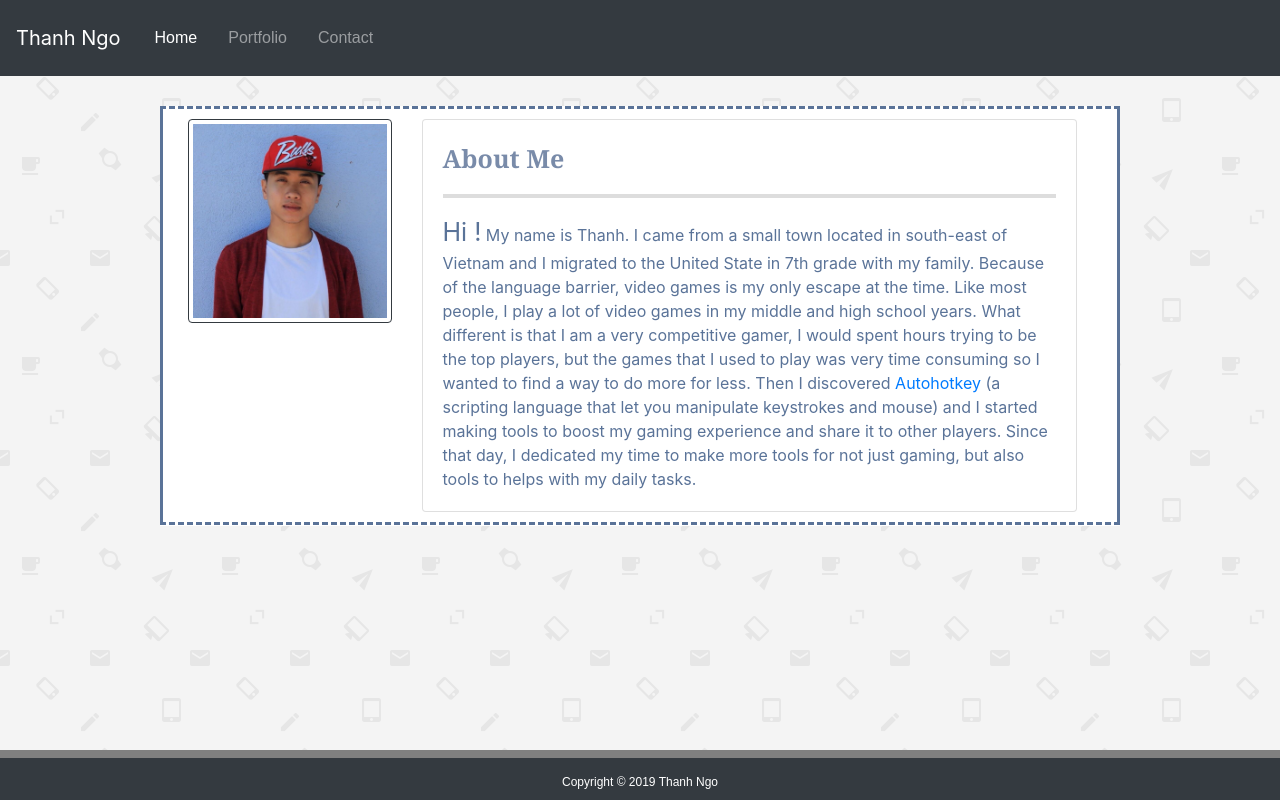
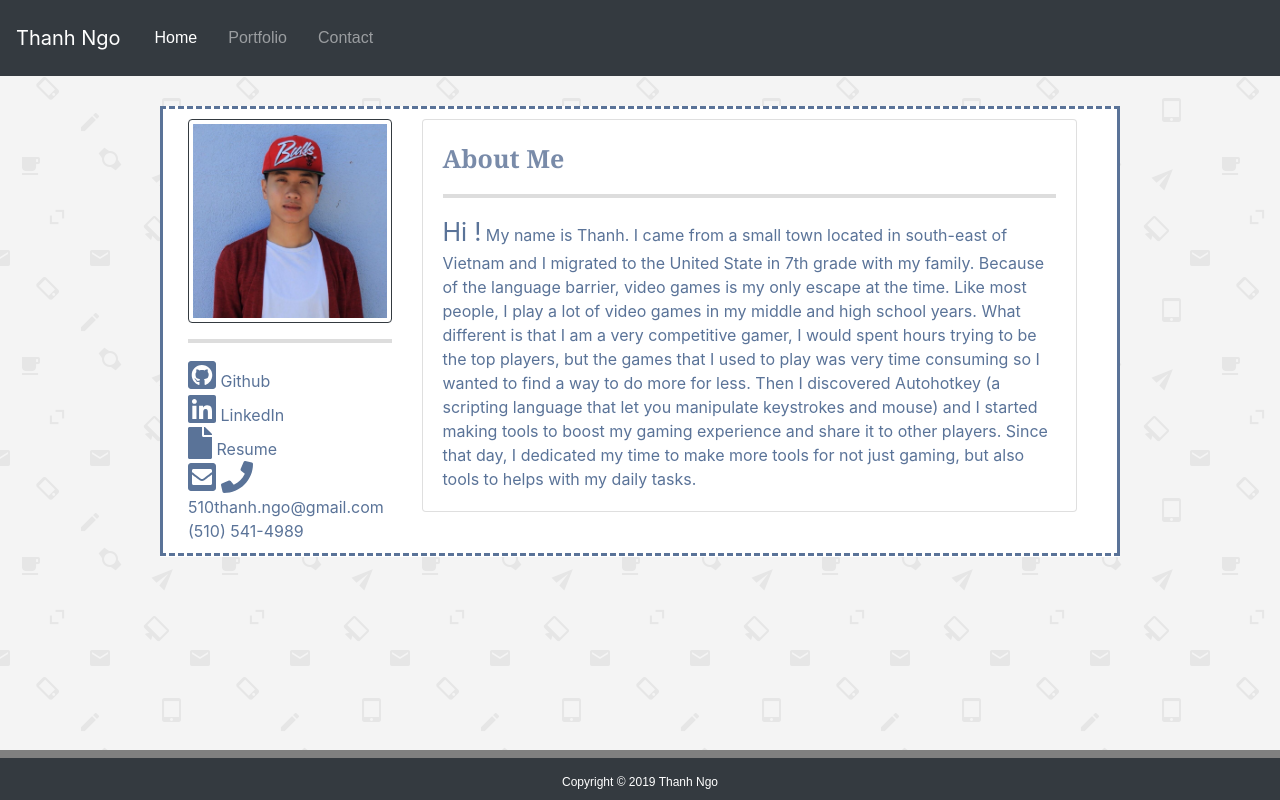
Before and after one commit to thanhn062/thanhn062.github.io, a plain HTML site: page index.html in a window 1280 px wide. Drawn offline with nearby package versions, Linux system fonts and the light colour scheme.

Commit message:
Update portfolio

```diff
--- a/assets/css/style.css
+++ b/assets/css/style.css
@@ -1,4 +1,6 @@
-
+a {
+   color: inherit
+}
 ul {
     list-style-type: none;
     margin: 0;
--- a/index.html
+++ b/index.html
@@ -4,8 +4,9 @@
     <meta charset="utf-8">
     <title>Thanh's Portfolio</title>
     <link rel="stylesheet" href="https://maxcdn.bootstrapcdn.com/bootstrap/4.0.0/css/bootstrap.min.css">
+    <link rel="stylesheet" href="https://cdnjs.cloudflare.com/ajax/libs/font-awesome/5.12.1/css/all.min.css">
     <link rel="stylesheet" href="assets/css/style.css">
-
+    <script src="https://cdnjs.cloudflare.com/ajax/libs/font-awesome/5.12.1/js/all.min.js"></script>
   </head>
   <body>
 
@@ -32,7 +33,14 @@
 
     <div class="container">
       <div class="row" style="border-style: dashed solid; padding: 10px">
-        <div class="col-sm-3"><img class="img img-thumbnail" src="assets/images/profilePic.png" alt="Thanh"></div>
+        <div class="col-sm-3">
+          <img class="img img-thumbnail" src="assets/images/profilePic.png" alt="Thanh"><hr>
+          <i class="fab fa-github-square fa-2x"></i> <a target="_blank" href="https://github.com/thanhn062">Github</a><br>
+          <i class="fab fa-linkedin fa-2x"></i> <a target="_blank" href="https://www.linkedin.com/in/thanh-ngo-a35223121/">LinkedIn</a><br>
+          <i class="fas fa-file fa-2x"></i> <a target="_blank" href="./assets/resume.pdf">Resume</a><br>
+          <i class="fas fa-envelope-square fa-2x"></i> <i class="fas fa-phone fa-2x"></i>
+          <a href="mailto:510thanh.ngo@gmail.com">510thanh.ngo@gmail.com</a><br>(510) 541-4989
+        </div>
         <div class="col-sm-6">
           <div class="card"  style="width: 150%;">
             <div class="card-body ">
```
Also changed, not shown: 1 other file.
